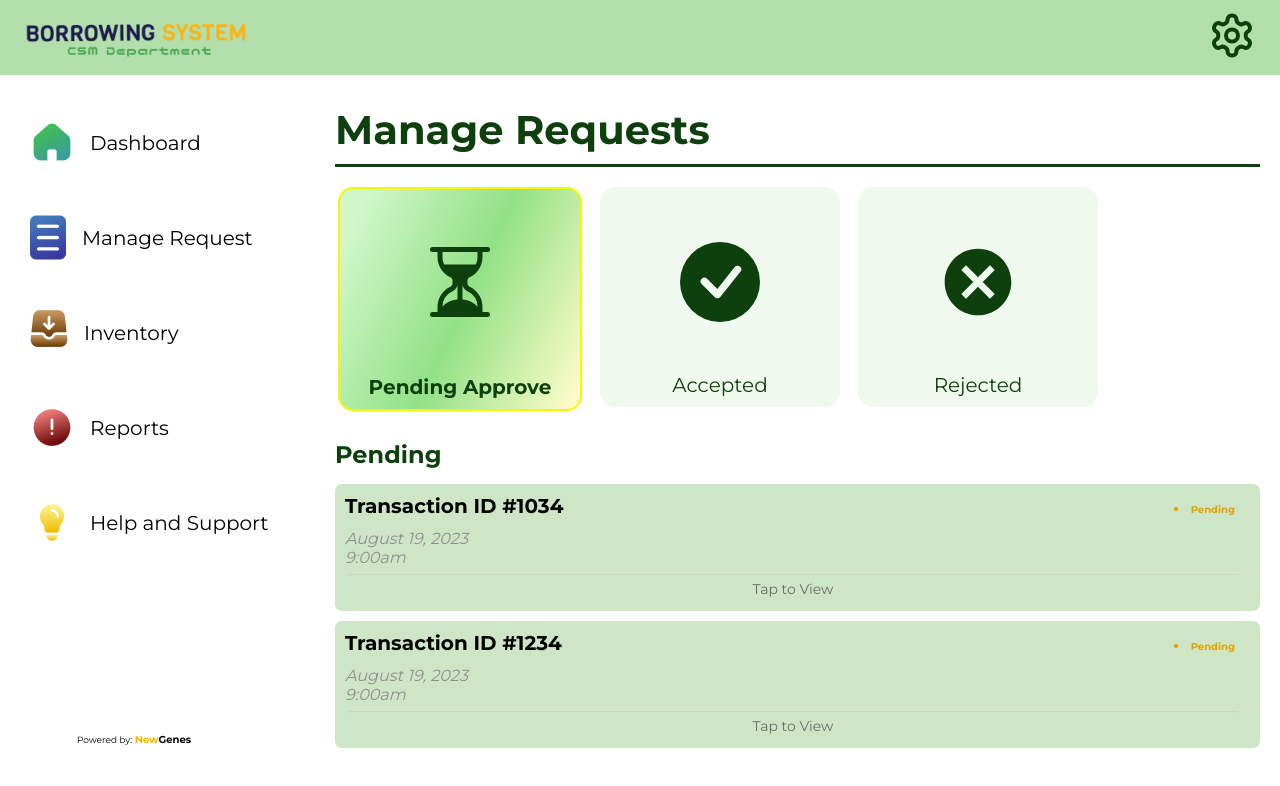
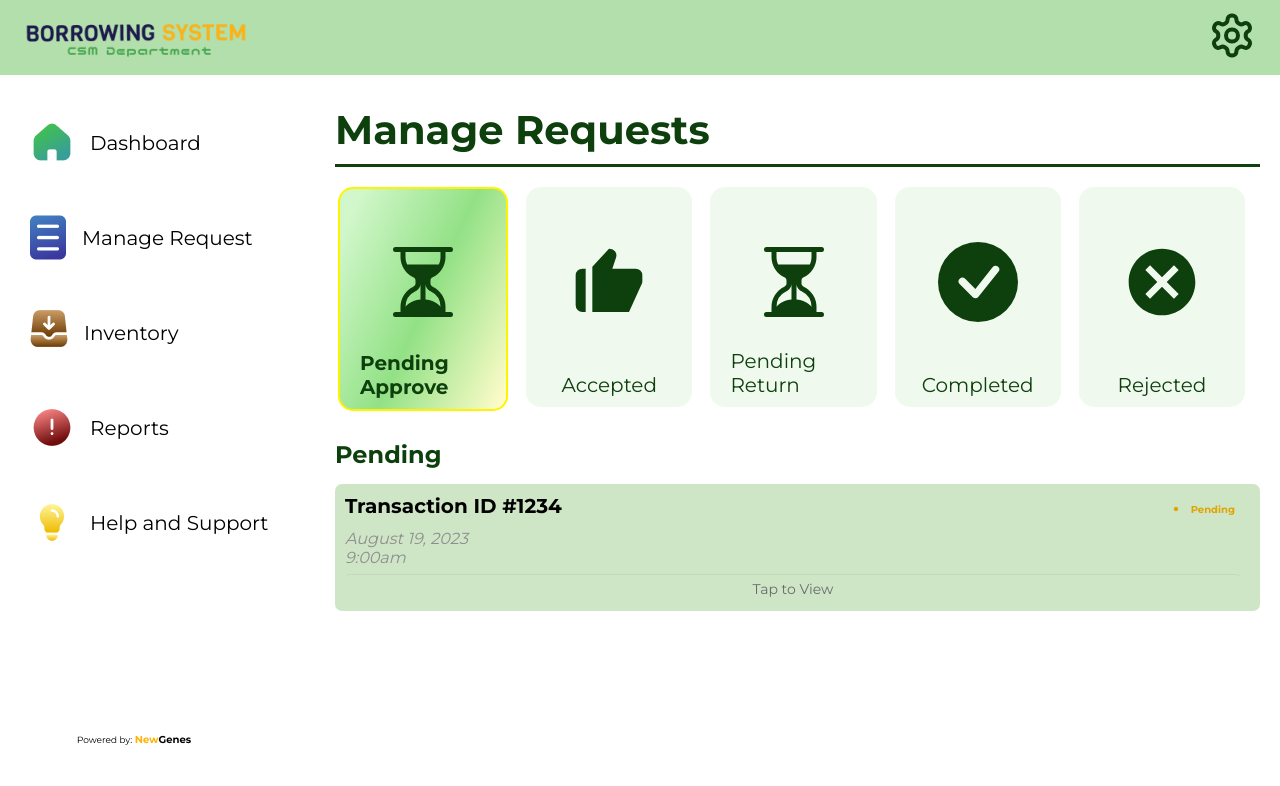
Before and after one commit to Jy-re/csmlab-labtech-ts, a React (Create React App) app: page /borrowing/pending in a window 1280 px wide. Shown: the top 786 px of the page. Built offline with nearby package versions, Linux system fonts and the light colour scheme.

Commit message:
modified transactions and requests

```diff
--- a/src/components/requests/borrowing/borrow.tsx
+++ b/src/components/requests/borrowing/borrow.tsx
@@ -4,6 +4,7 @@ import { BsHourglassSplit } from 'react-icons/bs';
 import { BsFillCheckCircleFill } from 'react-icons/bs';
 import { MdCancel } from 'react-icons/md';
 import TransactionItem from '../TapViewTransaction';
+import { BiSolidLike } from "react-icons/bi";
 
 function Borrowing() {
   const [selectedStatus, setSelectedStatus] = useState<string>('pending');
@@ -13,7 +14,7 @@ function Borrowing() {
       id: 1034,
       date: 'August 19, 2023',
       time: '9:00am',
-      status: 'Pending'
+      status: 'Approved'
     },
     {
       id: 1234,
@@ -25,7 +26,19 @@ function Borrowing() {
       id: 1035,
       date: 'August 19, 2023',
       time: '9:00am',
-      status: 'Approved'
+      status: 'Completed'
+    },
+    {
+      id: 1035,
+      date: 'August 19, 2023',
+      time: '9:00am',
+      status: 'Returning'
+    },
+    {
+      id: 1035,
+      date: 'August 19, 2023',
+      time: '9:00am',
+      status: 'Rejected'
     },
     {
       id: 1235,
@@ -72,10 +85,33 @@ function Borrowing() {
           onClick={() => handleStatusClick('approved')}
         >
           <div className='borrowIconContainer'>
-            <BsFillCheckCircleFill className='icon' />
+            <BiSolidLike className='icon' />
           </div>
           <div className="borrowStatusTitle">Accepted</div>
         </Link>
+
+        <Link
+          to="/borrowing/rejected"
+          className={`borrowMiniContainer ${selectedStatus === 'returning' ? 'selected-item' : ''}`}
+          onClick={() => handleStatusClick('returning')}
+        >
+          <div className='borrowIconContainer'>
+            <BsHourglassSplit className='icon' />
+          </div>
+          <div className="borrowStatusTitle">Pending Return</div>
+        </Link>
+
+        <Link
+          to="/borrowing/rejected"
+          className={`borrowMiniContainer ${selectedStatus === 'completed' ? 'selected-item' : ''}`}
+          onClick={() => handleStatusClick('completed')}
+        >
+          <div className='borrowIconContainer'>
+            <BsFillCheckCircleFill className='icon' />
+          </div>
+          <div className="borrowStatusTitle">Completed</div>
+        </Link>
+
 
         <Link
           to="/borrowing/rejected"
@@ -87,6 +123,7 @@ function Borrowing() {
           </div>
           <div className="borrowStatusTitle">Rejected</div>
         </Link>
+
       </div>
 
       <div className="selectedStatusContainer">
```
Also changed, not shown: src/components/transactions/borrowingView/TransactionItemView.tsx (added, +28 -0 lines).
